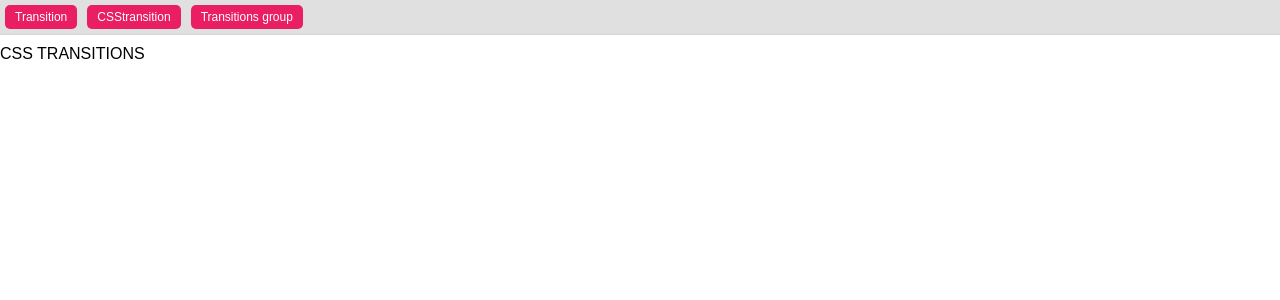
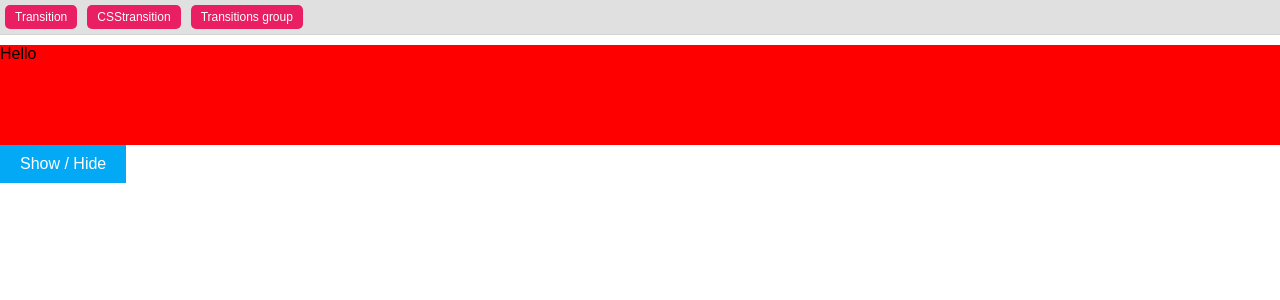
Before and after one commit to Brettkgamble/reactTransitions, a React (Create React App) app: page /csstransition in a window 1280 px wide. Shown: the top 300 px of the page. Built offline with nearby package versions, Linux system fonts and the light colour scheme; the HTML template or start-up script is replaced by a standard one.

Commit message:
0004 - CSSTransitions

```diff
--- a/src/components/CSStransition.js
+++ b/src/components/CSStransition.js
@@ -1,13 +1,37 @@
 import React, { Component } from 'react';
+import { CSSTransition } from "react-transition-group";
 
 import '../css/App.css';
 
 class Fade extends Component{
+
+    state = {
+        show: true
+    }
+
+    showDiv = () => {
+        this.setState({
+                show: !this.state.show ? true : false
+            }
+        )
+    }
+
     render(){
         return(
-            <div>
-                CSS TRANSITIONS
-            </div>
+            <>
+                <CSSTransition
+                    in={this.state.show}
+                    timeout={500}
+                    classNames="square"
+                >
+                    <div className={`square ${this.state.show}`}>
+                        Hello
+                    </div>
+                </CSSTransition>
+                <div className="showDiv" onClick={this.showDiv}>
+                    Show / Hide
+                </div>
+            </>
         )
     }
 }
--- a/src/css/App.css
+++ b/src/css/App.css
@@ -73,12 +73,12 @@
 /*=======================================
             TRANSITIONS BASIC
 ========================================*/
-.square {
-    background: red;
-    height: 100px;
-    opacity: 1;
-    transition: all 1s ease;
-}
+/*.square {*/
+/*    background: red;*/
+/*    height: 100px;*/
+/*    opacity: 1;*/
+/*    transition: all 1s ease;*/
+/*}*/
 
 .square.square-entering {
     opacity: 1;
@@ -100,6 +100,30 @@
 /*=======================================
                 CSSTRANSITIONS
 ========================================*/
+.square {
+    background: red;
+    height: 100px;
+    opacity: 1;
+    transition: all 500ms ease-in;
+}
+
+.square.false {
+    background: #feaaa3;
+    transform: translateX(-100%);
+}
+
+.square.true {
+    transform: translateX(0%);
+}
+
+/*.square-enter.square-enter-active {*/
+/*    background: blue;*/
+
+/*}*/
+
+.square.square-enter-done {
+    background: blue;
+}
 
 /*=======================================
                 TRANSITIONS GROUP
```
